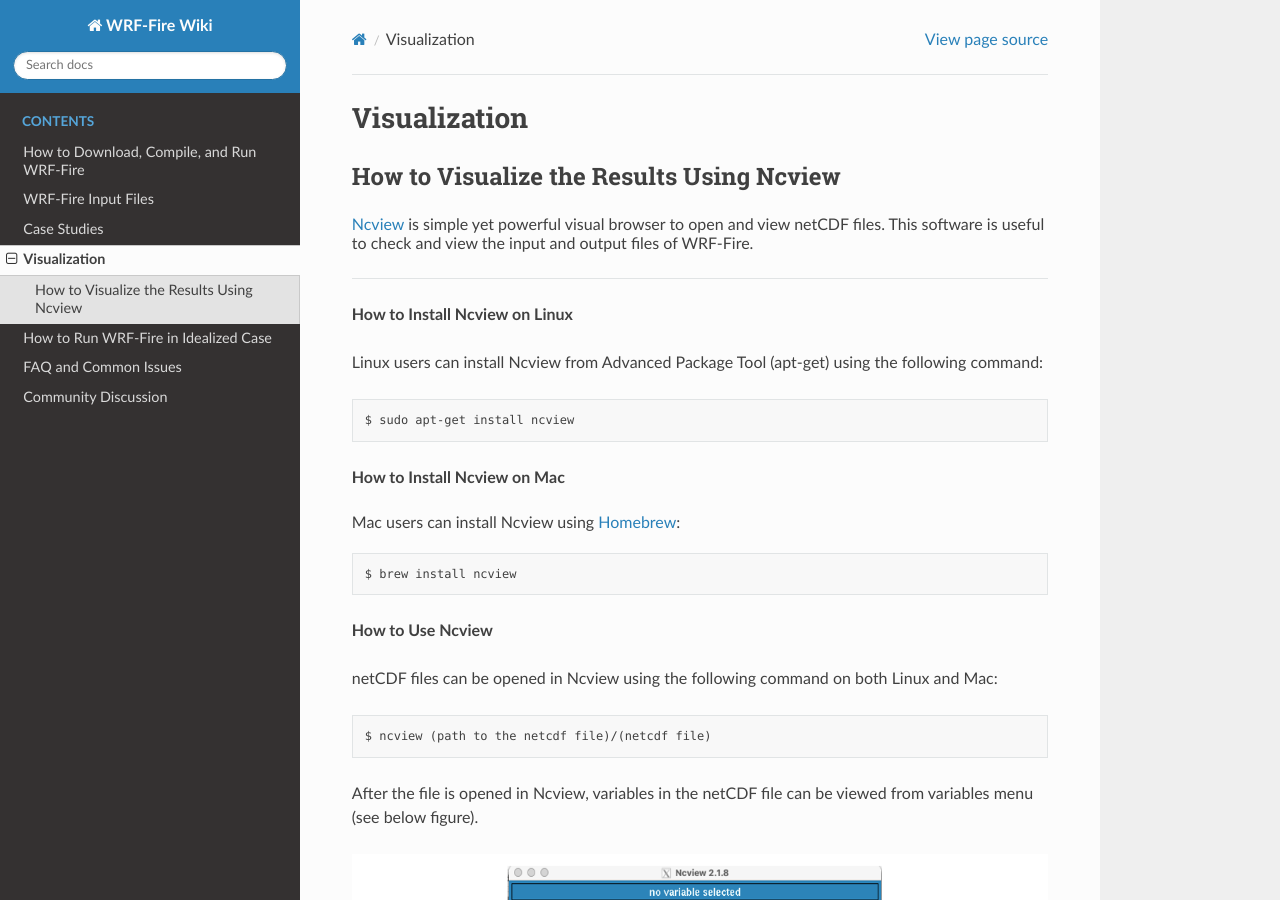
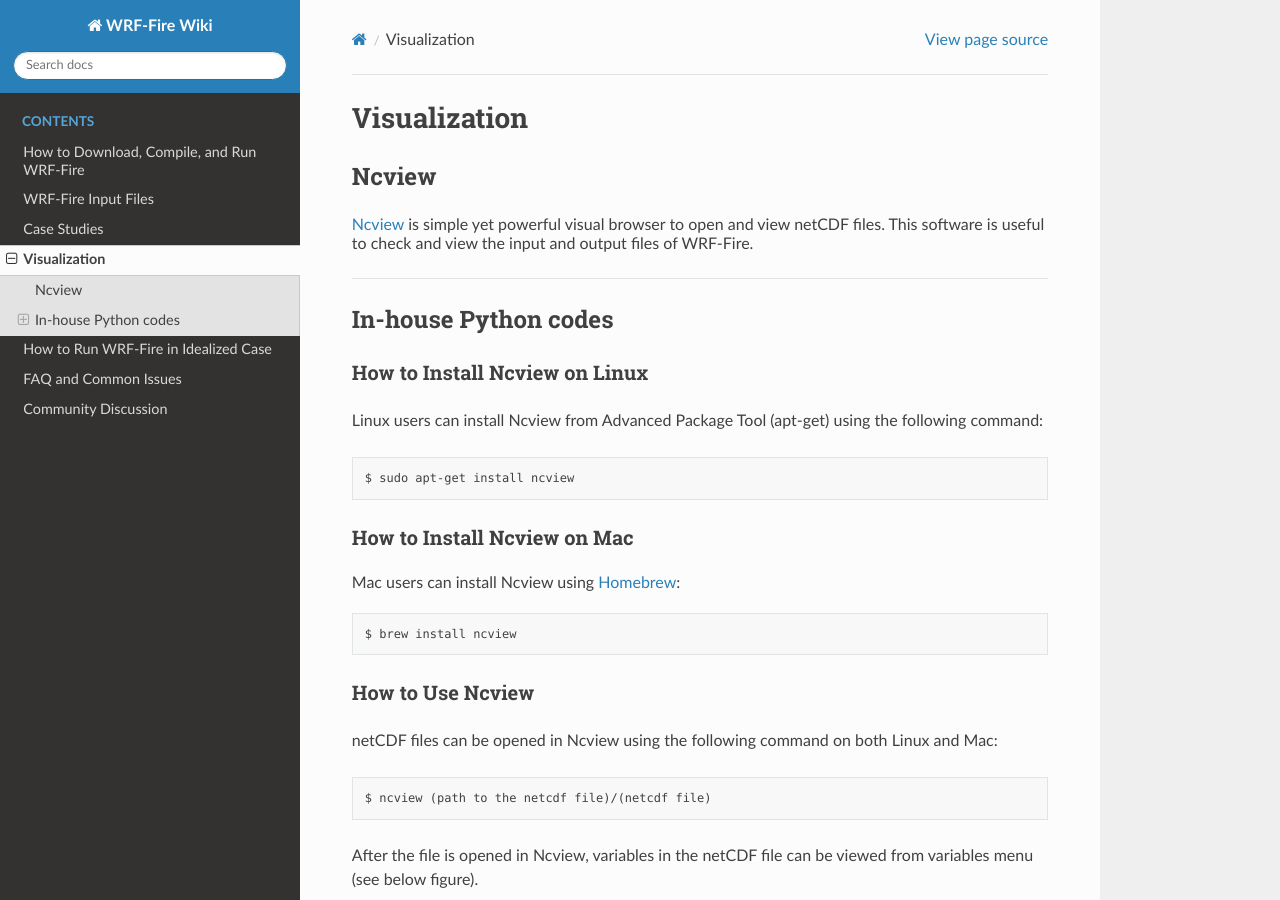
Before and after one commit to WRF-Fire-UNR/UNR-WRF-FIRE, a Sphinx documentation site: the page built from docs/source/visualization.rst, in a window 1280 px wide and 900 px high. Built offline with Sphinx 7.4.7 and the Read the Docs theme 2.0.0, drawn with Linux system fonts in a browser that asks for light colours.

Commit message:
Update visualization.rst

```diff
--- a/docs/source/visualization.rst
+++ b/docs/source/visualization.rst
@@ -6,8 +6,8 @@ Visualization
 
 .. _Ncview:
 
-How to Visualize the Results Using Ncview
------------------------------------------
+Ncview
+------
 
 .. raw:: html
 
@@ -15,7 +15,11 @@ How to Visualize the Results Using Ncview
 
 -----------------------
 
+In-house Python codes
+---------------------
+
 **How to Install Ncview on Linux**
+~~~~~~~~~~~~~~~~~~~~~~~~~~~~~~~~~~
 
 Linux users can install Ncview from Advanced Package Tool (apt-get) using the following command:
 
@@ -24,6 +28,7 @@ Linux users can install Ncview from Advanced Package Tool (apt-get) using the fo
    $ sudo apt-get install ncview
 
 **How to Install Ncview on Mac**
+~~~~~~~~~~~~~~~~~~~~~~~~~~~~~~~~
 
 .. raw:: html
 
@@ -34,6 +39,7 @@ Linux users can install Ncview from Advanced Package Tool (apt-get) using the fo
    $ brew install ncview
 
 **How to Use Ncview**
+~~~~~~~~~~~~~~~~~~~~~
 
 netCDF files can be opened in Ncview using the following command on both Linux and Mac:
 
```
